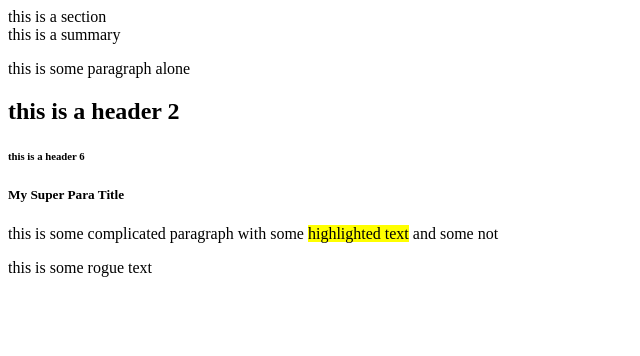
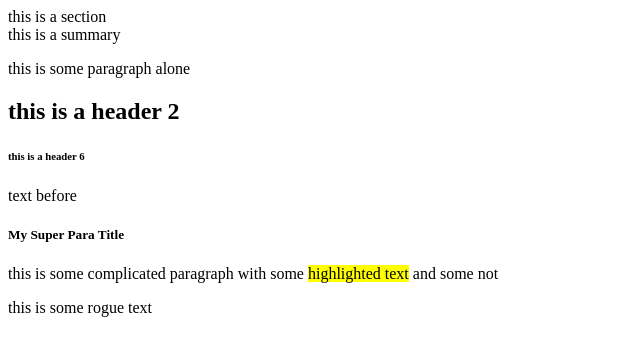
Before and after one commit to codekoriko/psychonaute.github.io, a plain HTML site: page sample.html in a window 1280 px wide. Shown: the whole page, without its empty margins (0-640 px from the left). Drawn offline with Linux system fonts and the light colour scheme.

Commit message:
Add files via upload

```diff
--- a/sample.html
+++ b/sample.html
@@ -12,6 +12,7 @@
 		<h2>this is a header 2</h2>
 		<h6>this is a header 6</h6>
 		<p>
+			text before
 			<h5>My Super Para Title</h5>
 			this is some complicated paragraph with some <mark>highlighted text</mark> and some not
 		</p>
```
